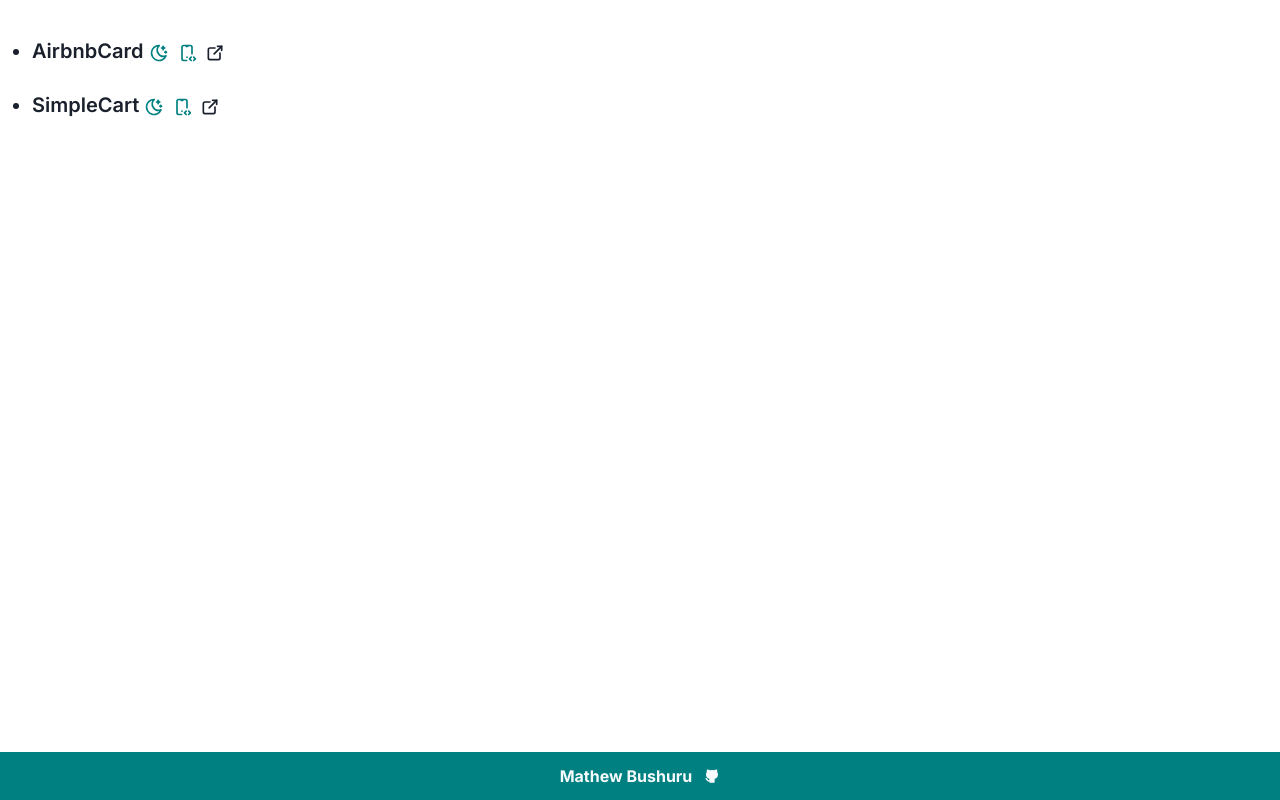
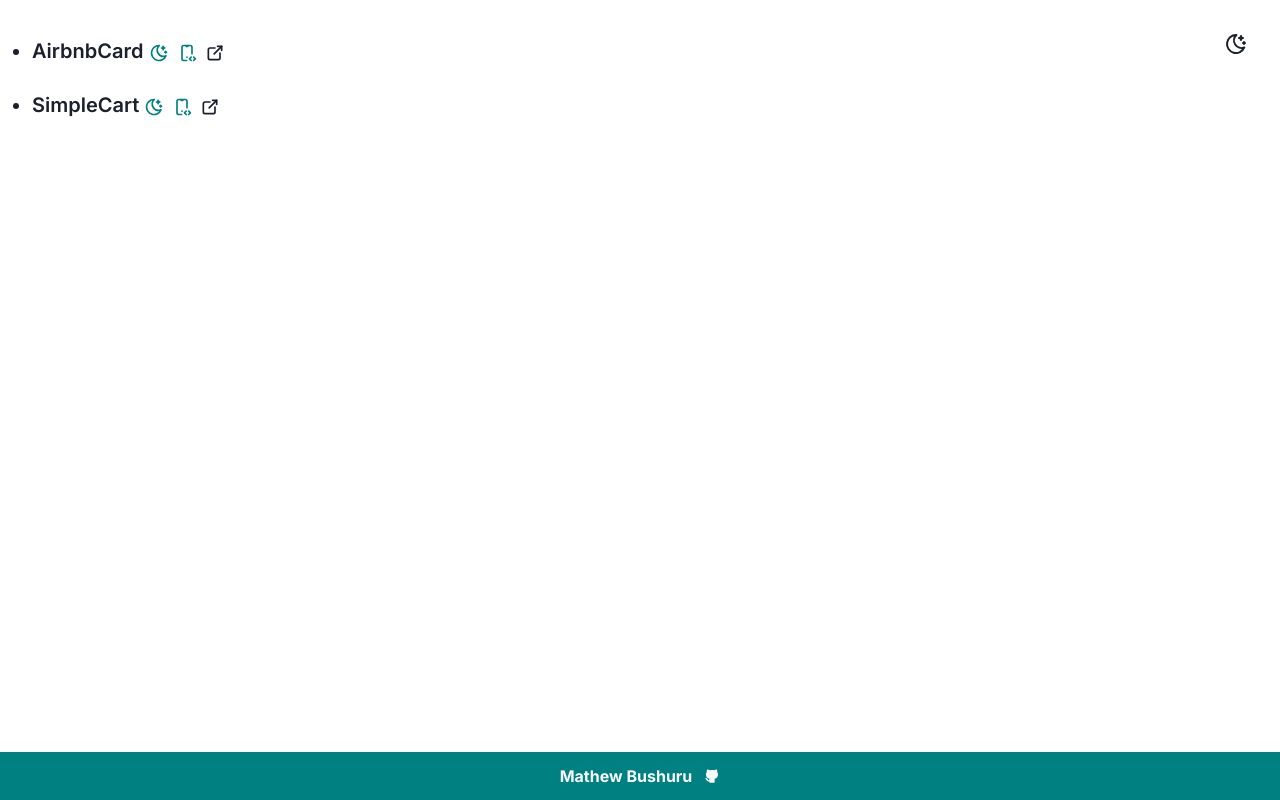
Before and after one commit to mathewbushuru/design-system, a Next.js app: page / in a window 1280 px wide. Built offline with nearby package versions, Linux system fonts and the light colour scheme.

Commit message:
Showcase - toggle color mode

```diff
--- a/src/pages/index.tsx
+++ b/src/pages/index.tsx
@@ -1,10 +1,13 @@
 import Head from "next/head";
-import { Container, UnorderedList, Flex, Icon } from "@chakra-ui/react";
+import { Container, Box, useColorMode } from "@chakra-ui/react";
 
 import ShowcaseItems from "@/showcaseComponents/ShowcaseItems";
 import Footer from "@/showcaseComponents/Footer";
+import { IconMoonStars } from "@tabler/icons-react";
 
 export default function Home() {
+  const { toggleColorMode } = useColorMode();
+
   return (
     <>
       <Head>
@@ -12,9 +15,18 @@ export default function Home() {
         <meta name="description" content="React/Next TypeScript Components" />
       </Head>
       <Container pt={6} maxW={"container.xl"}>
-        <ShowcaseItems/>
+        <ShowcaseItems />
       </Container>
       <Footer />
+      <Box
+        position="absolute"
+        right={8}
+        top={8}
+        cursor="pointer"
+        onClick={toggleColorMode}
+      >
+        <IconMoonStars />
+      </Box>
     </>
   );
 }
```
Also changed, not shown: src/pages/showcase/AirbnbCard.tsx (+34 -10 lines).
